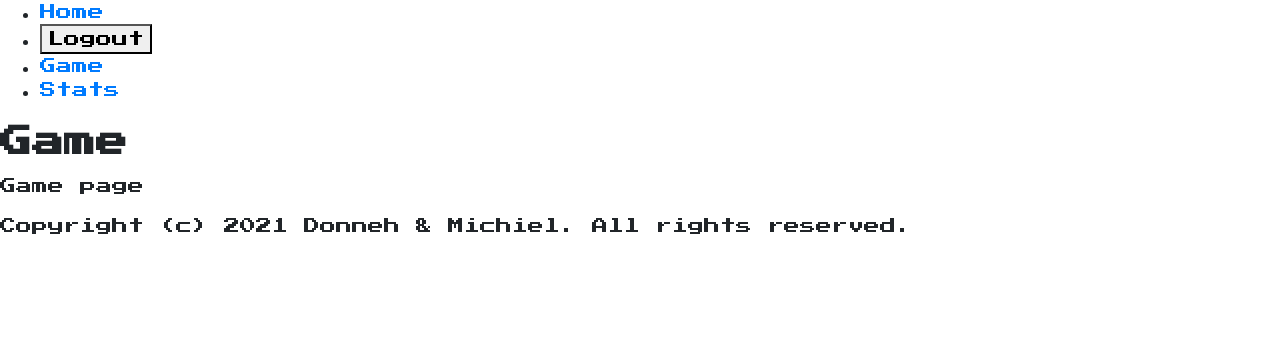
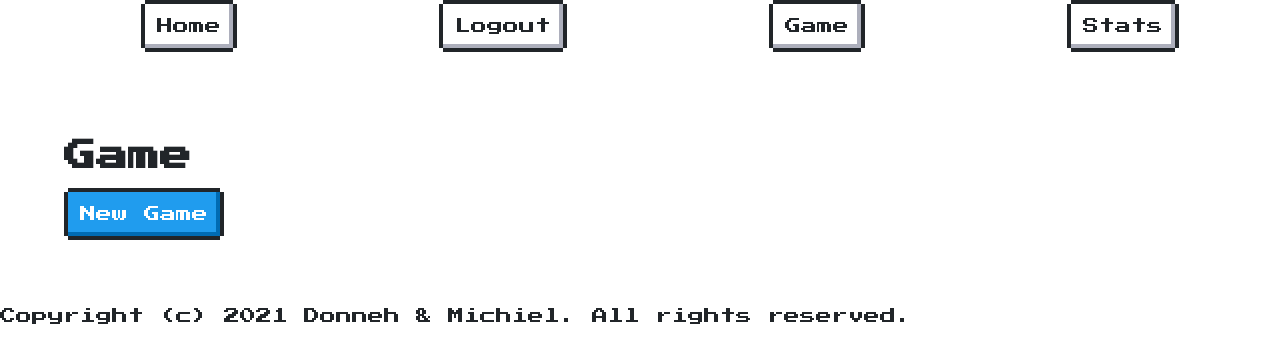
Before and after one commit to BuzzardM/MasterMind, a Flask app: page /game/ in a window 1280 px wide. Shown: the top 363 px of the page. Run offline with Flask 2, Linux system fonts and the light colour scheme; the visitor is signed in with stand-in values (Sample User, id 1).

Commit message:
some styles added

```diff
--- a/static/style.css
+++ b/static/style.css
@@ -0,0 +1,18 @@
+.mainnav{
+    display: flex;
+    justify-content: space-around;
+    align-items: center;
+    text-decoration: none;
+}
+
+.mainnav{
+    list-style-type: none;
+}
+
+main{
+    padding: 5%;
+}
+
+#game_btn{
+    list-style-type: none;
+}
--- a/templates/game/game.html
+++ b/templates/game/game.html
@@ -1,5 +1,5 @@
 {% extends "layout.html" %}
 {% block title %}Game{% endblock %}
 {% block content %}
-    <p>Game page</p>
+    <a id="game_btn" class="nes-btn is-primary" href="{{ url_for('game.new') }}">New Game</a>
 {% endblock %}
--- a/templates/layout.html
+++ b/templates/layout.html
@@ -7,24 +7,25 @@
         <title>Mastermind - {% block title %}{% endblock %}</title>
         <link href="https://fonts.googleapis.com/css?family=Press+Start+2P" rel="stylesheet">
         <link href="https://unpkg.com/nes.css/css/nes.css" rel="stylesheet">
+        <link rel="stylesheet" href="/static/style.css">
     {% endblock %}
 </head>
 <body>
 <nav>
-    <ul class="">
-        <li><a href="{{ url_for('main.index') }}">Home</a></li>
+    <ul class="mainnav">
+        <li><a class="nes-btn" href="{{ url_for('main.index') }}">Home</a></li>
         {% if not current_user.is_authenticated %}
-            <li><a href="{{ url_for('auth.register') }}">Register</a></li>
-            <li><a href="{{ url_for('auth.login') }}">Login</a></li>
+            <li><a class="nes-btn" href="{{ url_for('auth.register') }}">Register</a></li>
+            <li><a class="nes-btn" href="{{ url_for('auth.login') }}">Login</a></li>
         {% endif %}
         {% if current_user.is_authenticated %}
             <li>
                 <form method="POST" action="{{ url_for('auth.logout') }}">
-                    <button type="submit">Logout</button>
+                    <button class="nes-btn" type="submit">Logout</button>
                 </form>
             </li>
-            <li><a href="{{ url_for('game.index') }}">Game</a></li>
-            <li><a href="{{ url_for('stats.index') }}">Stats</a></li>
+            <li><a class="nes-btn" href="{{ url_for('game.index') }}">Game</a></li>
+            <li><a class="nes-btn" href="{{ url_for('stats.index') }}">Stats</a></li>
         {% endif %}
     </ul>
 </nav>
```
